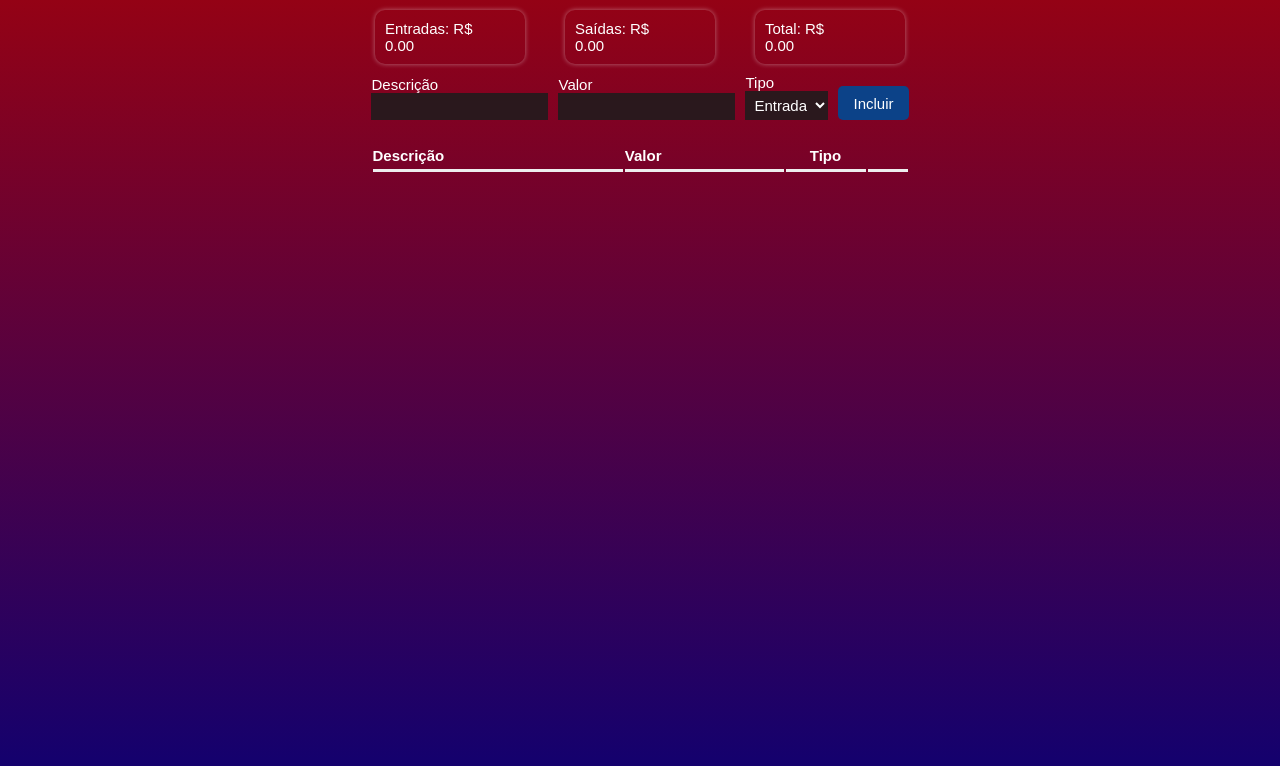
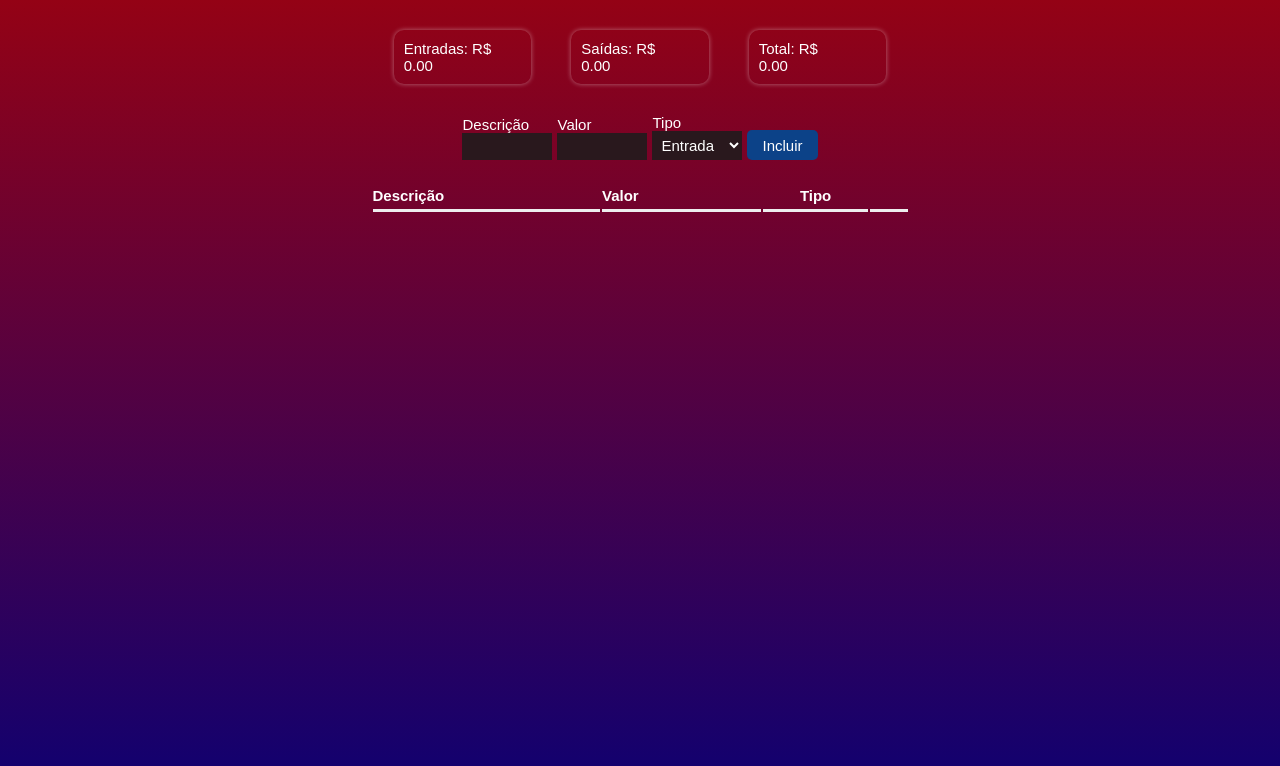
Before and after one commit to WashingtonLJunior/financas, a plain HTML site: page index.html in a window 1280 px wide. Drawn offline with nearby package versions, Linux system fonts and the light colour scheme.

Commit message:
Update style.css

```diff
--- a/style.css
+++ b/style.css
@@ -10,10 +10,12 @@
 
 body{
     background-image: linear-gradient(to top, #0e0172 0%, #940215 100%);
+    background-attachment: fixed;
     height: 100vh;
     width: 100%;
     display: flex;
     justify-content: center;
+
 }
 
 main{
@@ -26,7 +28,7 @@ main{
 
 .resume{
     display: flex;
-    padding: 10px 0;
+    padding: 30px 0;
     gap: 40px;
     width: 100%;
     justify-content: center;
@@ -39,13 +41,13 @@ main{
     box-shadow: 0px 0px 5px rgb(255, 255, 255, 0.407);
     border-radius: 10px;
     padding: 10px;
-    width: 150px;
+    width: 25%;
 }
 
 .newItem{
     display: flex;
-    gap: 10px;
-    align-items: end;
+    gap: 5px;
+    align-items: flex-end;
     width: 100%;
     justify-content: center;
     flex-wrap: wrap;
@@ -55,6 +57,7 @@ main{
     color: black;
     display: flex;
     flex-direction: column;
+    width: 90px;
 }
 
 .newItem>button{
@@ -64,7 +67,8 @@ main{
     padding: 0 15px;
     border-radius: 5px;
     cursor: pointer;
-    height: 34px;
+    height: 30px;
+    align-items: center;
 }
 
 input, select{
@@ -113,7 +117,7 @@ i{
 -----------------*/
 
 .columnAction{
-    width: 40px;
+    width: 7%;
     text-align: center;
 }
 
@@ -127,6 +131,6 @@ i{
 }
 
 .columnType{
-    width: 80px;
+    width: 20%;
     text-align: center;
 }
```
